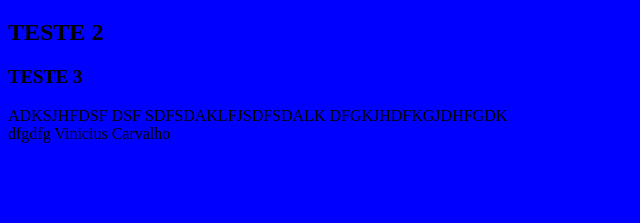
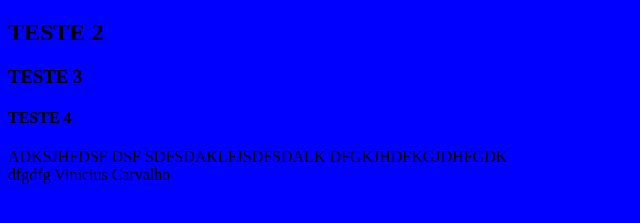
Before and after one commit to VinniciusC/CursoGitAlura, a plain HTML site: page index.html in a window 1280 px wide. Shown: the part 61-284 px from the top of the page, without its empty margins (0-640 px from the left). Drawn offline with Linux system fonts and the light colour scheme.

Commit message:
adicionado H4

```diff
--- a/index.html
+++ b/index.html
@@ -8,6 +8,7 @@
 	<h1>Projeto GIT</h1>
 	<h2>TESTE 2</h2>
 	<h3>TESTE 3</h3>
+	<h4>TESTE 4</h4>
 	ADKSJHFDSF
 	DSF
 	SDFSDAKLFJSDFSDALK
```
